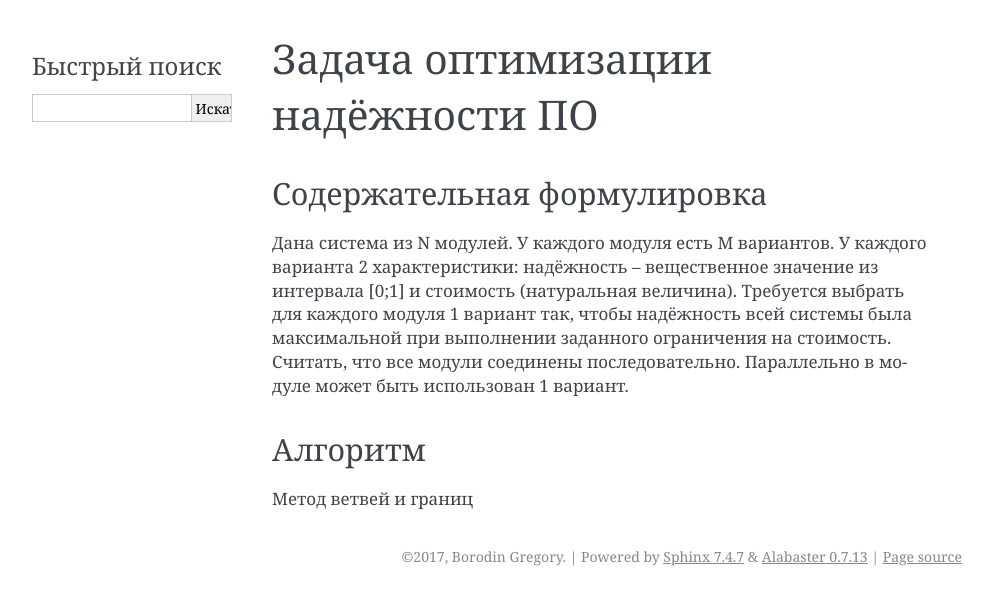
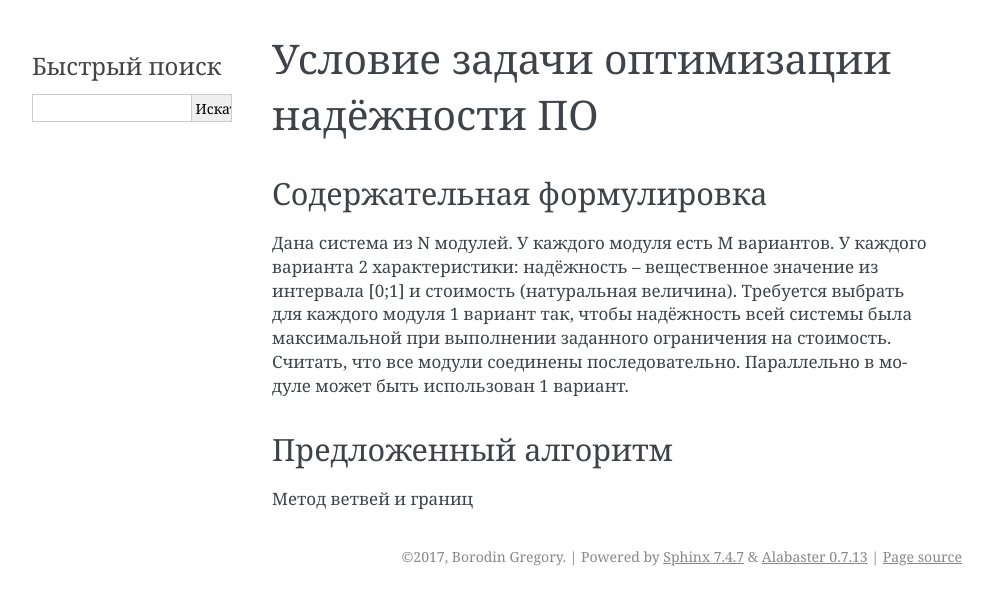
Before and after one commit to grihabor/reliability-projects, a Sphinx documentation site: the page built from task_4/docs/source/task_description.rst, in a window 1280 px wide. Shown: the top 605 px of the page, without its empty margins (148-1140 px from the left). Built offline with Sphinx 7.4.7, drawn with Linux system fonts in a browser that asks for light colours.

Commit message:
change headers

```diff
--- a/task_4/docs/source/algorithm.rst
+++ b/task_4/docs/source/algorithm.rst
@@ -1,6 +1,6 @@
-=================
-Прикладная задача
-=================
+========================================
+Решение задачи оптимизации надёжности ПО
+========================================
 
 Математическая формулировка
 ===========================
--- a/task_4/docs/source/task_description.rst
+++ b/task_4/docs/source/task_description.rst
@@ -1,6 +1,6 @@
-================================
-Задача оптимизации надёжности ПО
-================================
+========================================
+Условие задачи оптимизации надёжности ПО
+========================================
 
 Содержательная формулировка
 ===========================
@@ -16,7 +16,7 @@
 Считать, что все модули соединены последовательно.
 Параллельно в модуле может быть использован 1 вариант.
 
-Алгоритм
-========
+Предложенный алгоритм
+=====================
 
 Метод ветвей и границ
```
